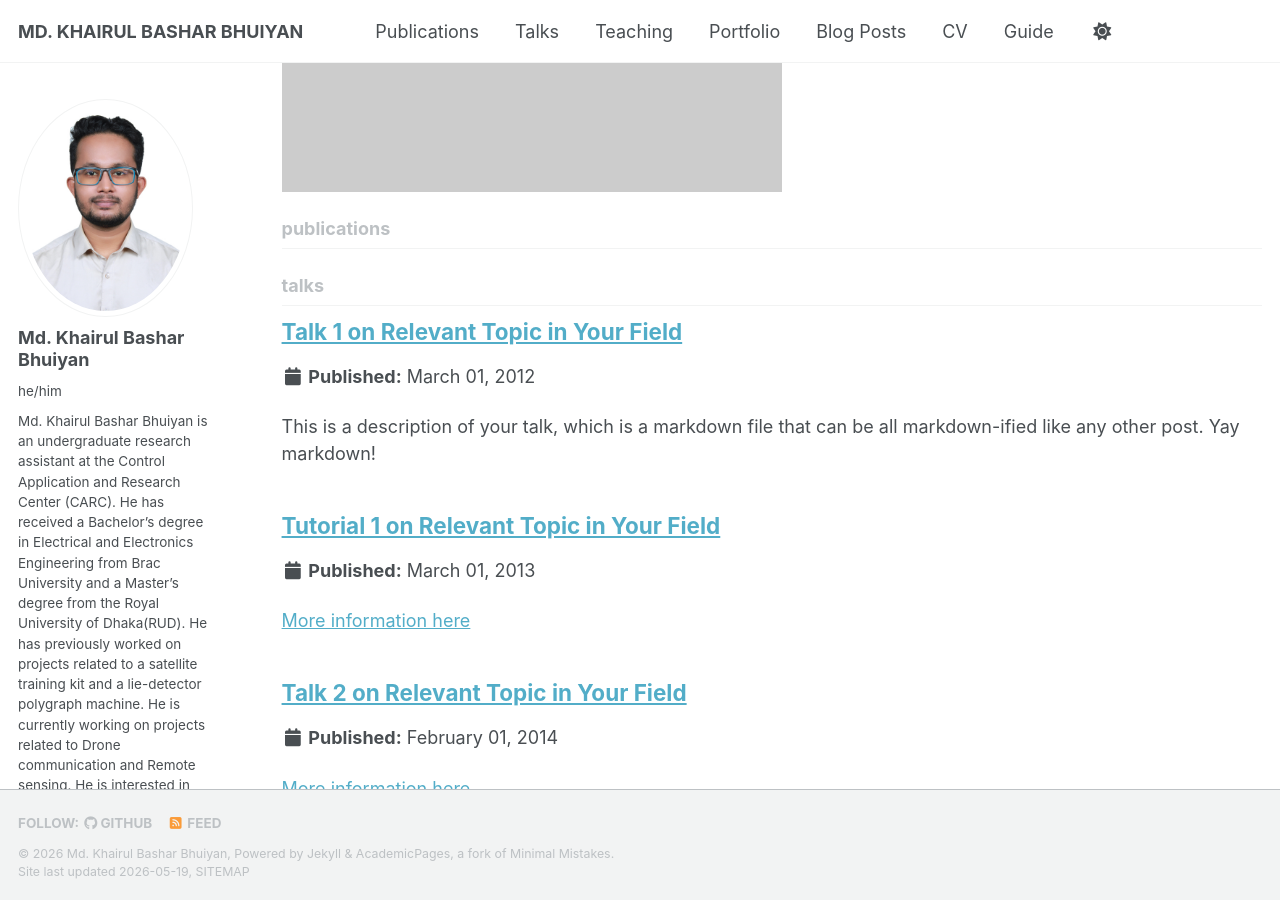
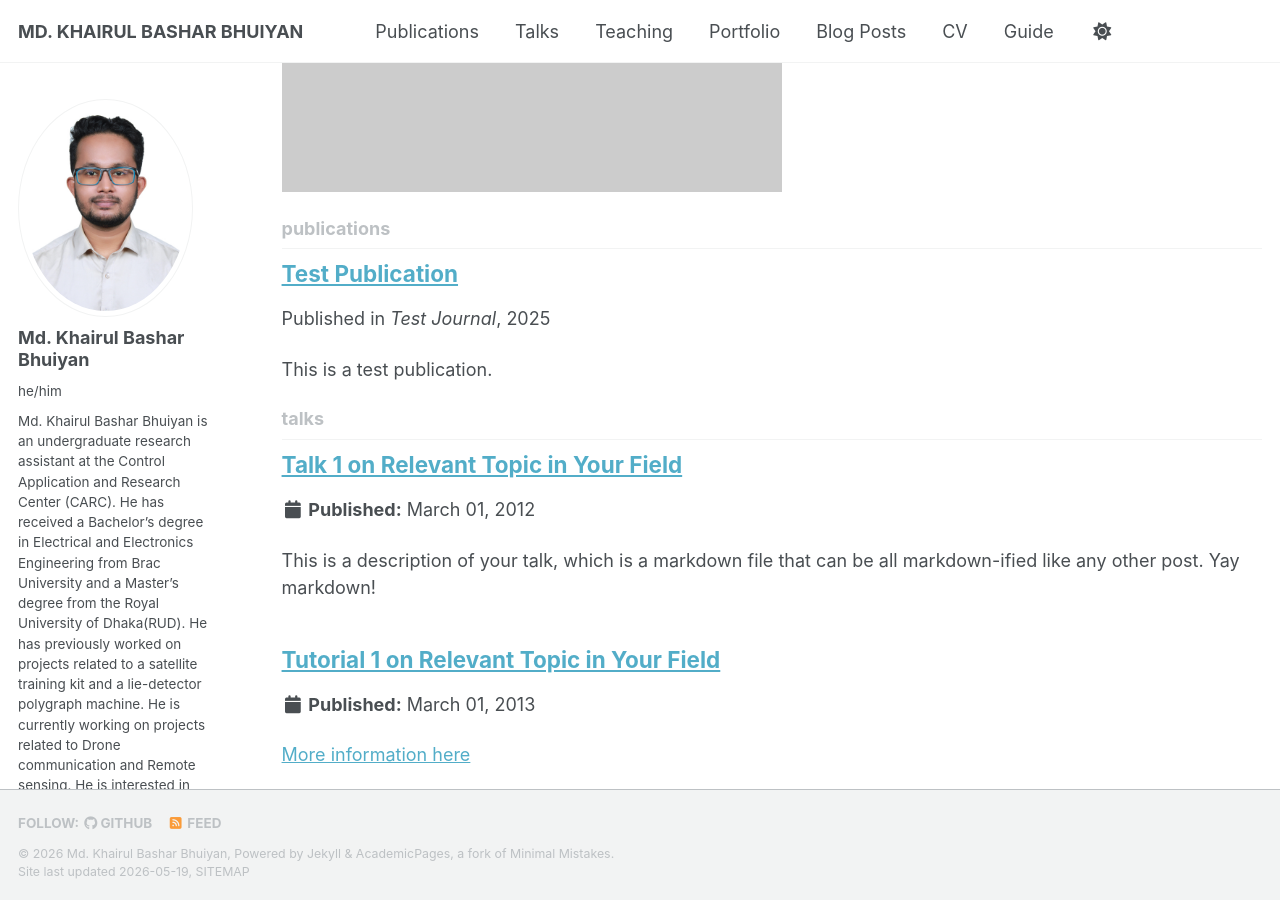
Before and after one commit to KBhuiyan13/kbashar13.github.io, a Jekyll site: the page built from _pages/collection-archive.html, in a window 1280 px wide and 900 px high, scrolled down 893 px. Built offline with Jekyll 4.4.1, drawn with Linux system fonts in a browser that asks for light colours; some web fonts are replaced; a script bundle is joined from its source files by our own code; library files that are not in the unit come from our copies.

Commit message:
Force GitHub Pages rebuild

```diff
--- /dev/null
+++ b/_publications/test.md
@@ -0,0 +1,9 @@
+---
+title: "Test Publication"
+collection: publications
+permalink: /publication/test-publication
+date: 2025-01-01
+venue: "Test Journal"
+---
+
+This is a test publication.
```
Also changed, not shown: _pages/publications.md (+0 -4 lines), backup.md (renamed from _publications/2025-01-01-mran-vqa.md).
